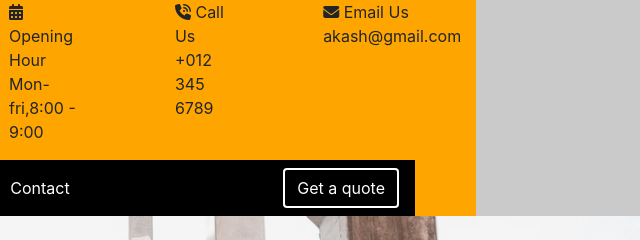
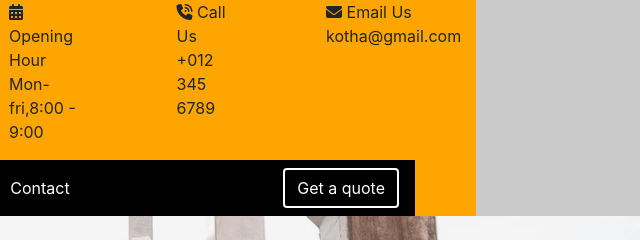
Before and after one commit to Rahulkotha1/BOOTSTRAP-JAVASCRIPT-TASKS, a plain HTML site: page bs2.html in a window 1280 px wide. Shown: the top 240 px of the page, 640-1280 px from the left. Drawn offline with nearby package versions, Linux system fonts and the light colour scheme.

Commit message:
Update bs2.html

```diff
--- a/bs2.html
+++ b/bs2.html
@@ -19,7 +19,7 @@
             <div class="builderz" id="b1" style="font-size: 35px; font-weight: bolder;">Builderz</div>
             <div class="builderz" id="b2"><span><i class="fa-solid fa-calendar-days"></i></span> Opening Hour <p >Mon-fri,8:00 - 9:00</p> </div>
             <div class="builderz" id="b3"><span><i class="fa-solid fa-phone-volume"></i></span> Call Us <p>+012 345 6789</p></div>
-            <div class="builderz" id="b4"><span><i class="fa-solid fa-envelope"></i></span> Email Us <p>akash@gmail.com</p></div>
+            <div class="builderz" id="b4"><span><i class="fa-solid fa-envelope"></i></span> Email Us <p>kotha@gmail.com</p></div>
         </div>
         <nav class="navbar navbar-custom navbar-expand-lg ">
             <button class="navbar-toggler" type="button" data-toggle="collapse" data-target="#navbarSupportedContent" aria-controls="navbarSupportedContent" aria-expanded="false" aria-label="Toggle navigation">
```
